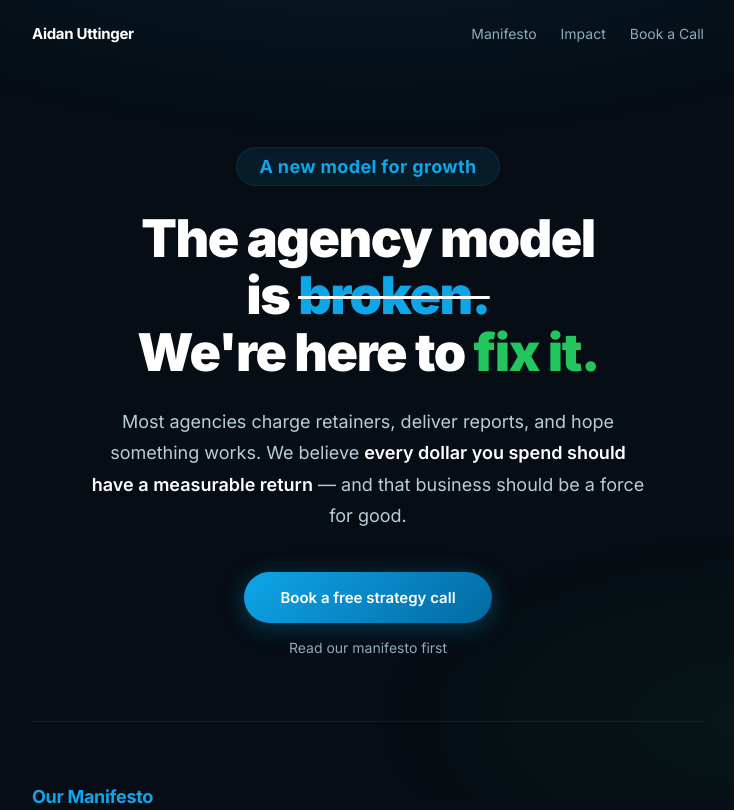
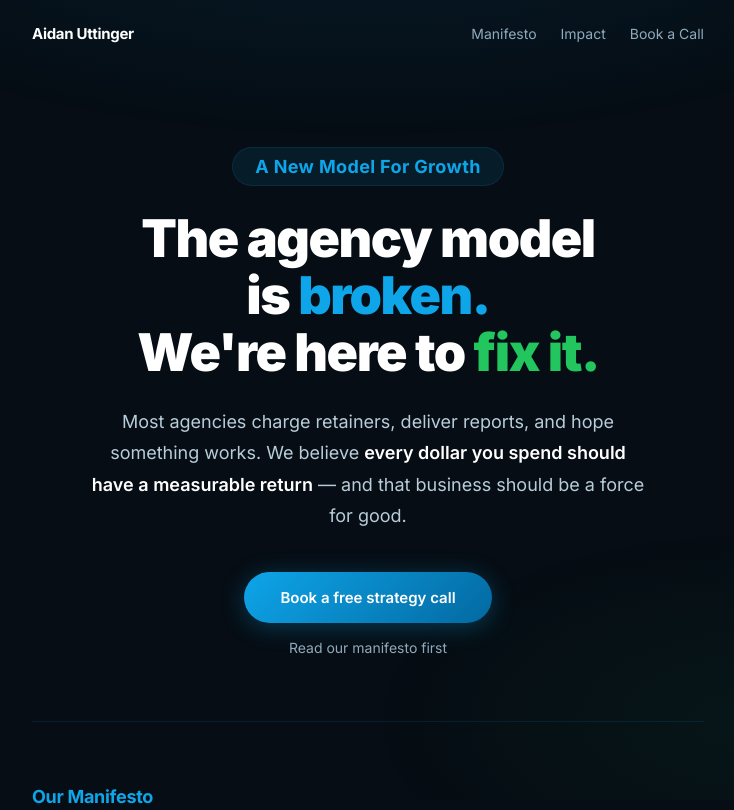
Before and after one commit to aidanuttinger/aidanuttinger-website, a plain HTML site: page index.html in a window 1280 px wide. Shown: the top 810 px of the page, without its empty margins (272-1006 px from the left). Drawn offline with Linux system fonts and the light colour scheme.

Commit message:
Title case hero tag, revert broken to plain blue

```diff
--- a/index.html
+++ b/index.html
@@ -110,12 +110,7 @@
     color: var(--accent);
   }
   h1 .cracked {
-    position: relative;
-    display: inline-block;
     color: var(--ocean);
-    text-decoration: line-through;
-    text-decoration-color: #fff;
-    text-decoration-thickness: 3px;
   }
 
   .hero-sub {
@@ -500,7 +495,7 @@
 
   <!-- Hero -->
   <section class="hero">
-    <div class="hero-tag">A new model for growth</div>
+    <div class="hero-tag">A New Model For Growth</div>
     <h1>The agency model<br>is <span class="cracked">broken.</span><br>We're here to <span class="highlight-green">fix it.</span></h1>
     <p class="hero-sub">
       Most agencies charge retainers, deliver reports, and hope something works.
```
